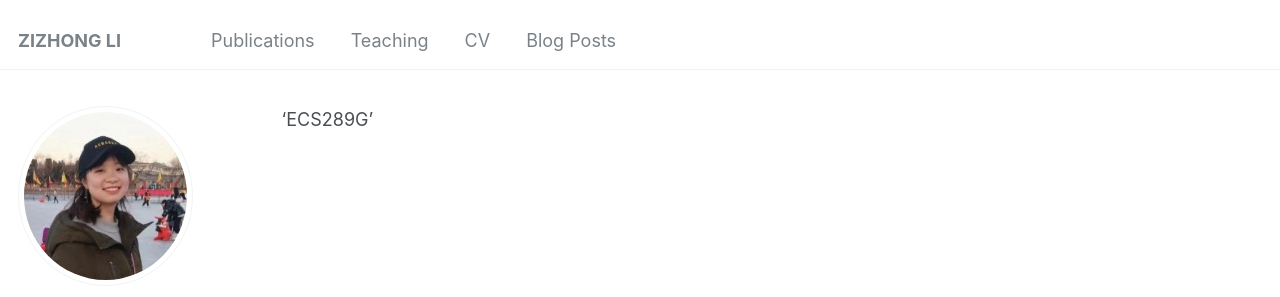
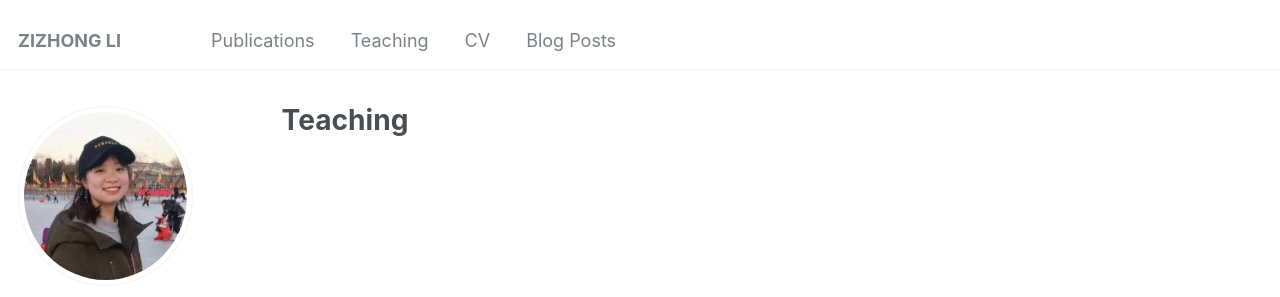
Before and after one commit to lizizhong/lizizhong.github.io, a Jekyll site: the page built from _pages/teaching.md, in a window 1280 px wide. Shown: the top 297 px of the page. Built offline with Jekyll 4.4.1, drawn with Linux system fonts in a browser that asks for light colours; some web fonts are replaced; our own code applies the rules of GitHub Pages for plain Markdown files.

Commit message:
Update teaching.md

```diff
--- a/_pages/teaching.md
+++ b/_pages/teaching.md
@@ -1 +1,10 @@
-'ECS289G'
+---
+layout: archive
+title: "Teaching"
+permalink: /teaching/
+author_profile: true
+redirect_from:
+  - /resume
+---
+
+{% include base_path %}
```
